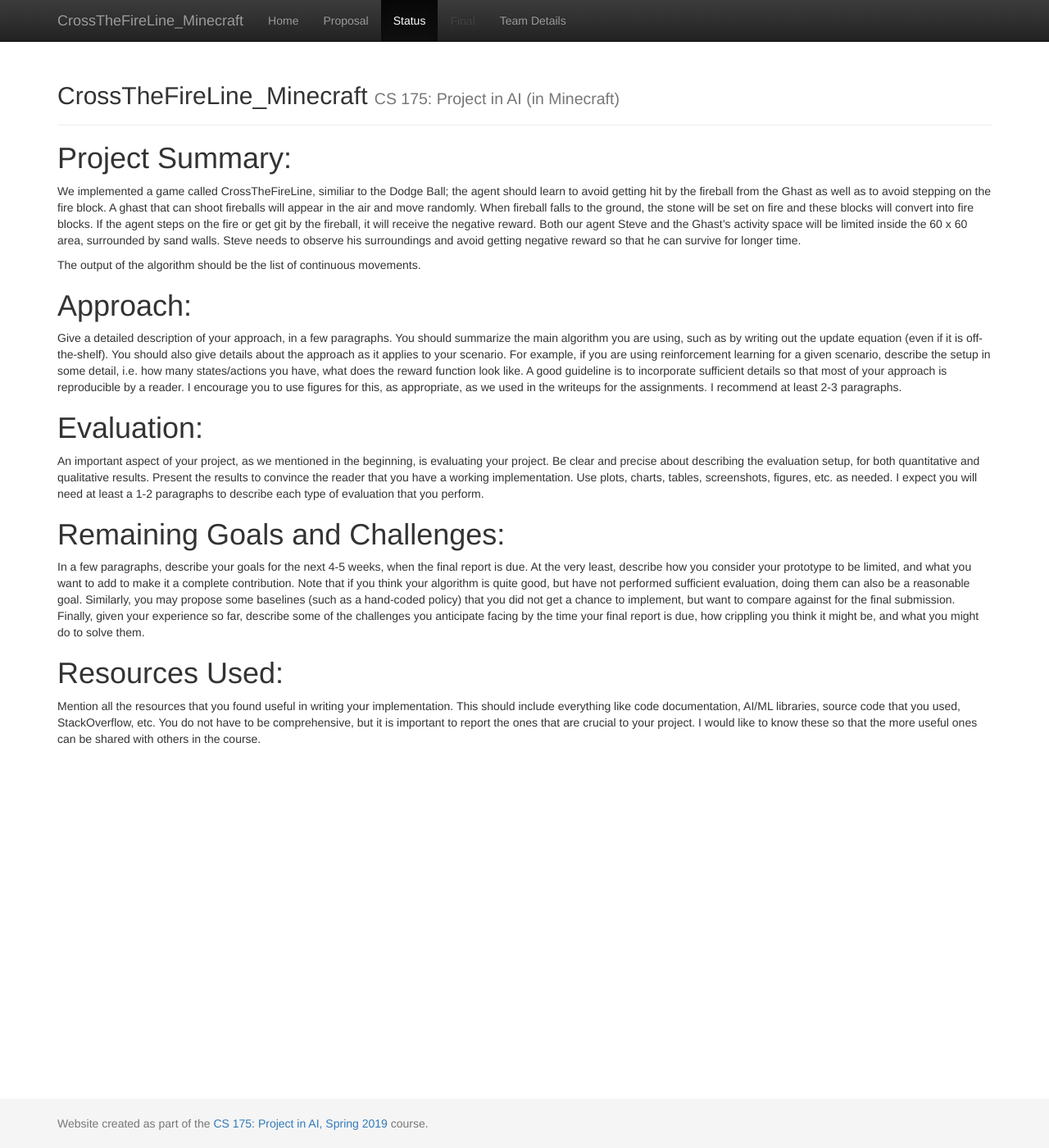
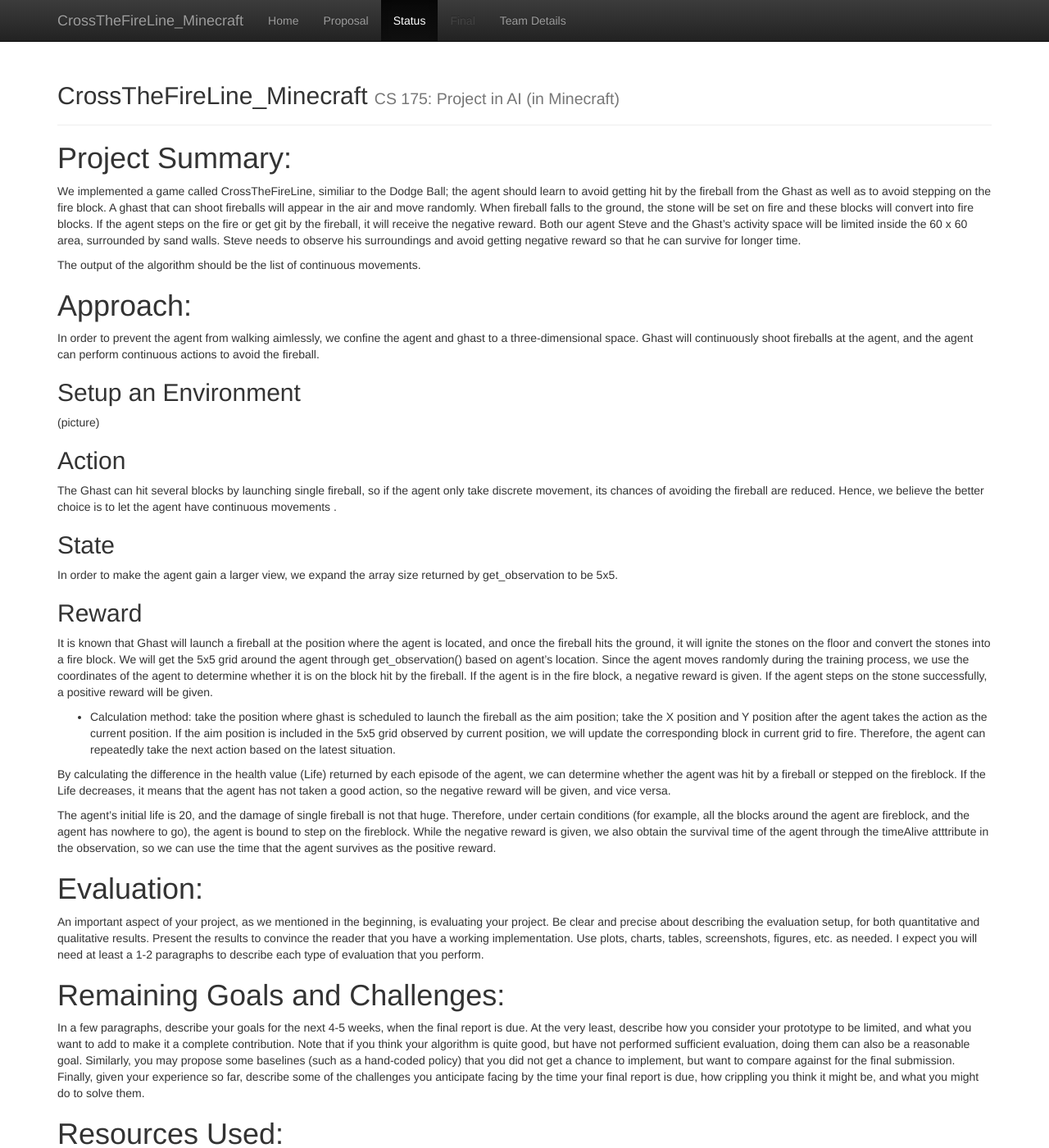
Before and after one commit to Chilly712/CrossTheFireLine_Minecraft, a Jekyll site: the page built from docs/status.md, in a window 1280 px wide and 1400 px high. Shown: the whole window at 82% size. Built offline with Jekyll 4.4.1, drawn with Linux system fonts in a browser that asks for light colours.

Commit message:
Update status.md

```diff
--- a/docs/status.md
+++ b/docs/status.md
@@ -9,7 +9,28 @@
   The output of the algorithm should be the list of continuous movements.
 
 # Approach:
-  Give a detailed description of your approach, in a few paragraphs. You should summarize the main algorithm you are using, such as by writing out the update equation (even if it is off-the-shelf). You should also give details about the approach as it applies to your scenario. For example, if you are using reinforcement learning for a given scenario, describe the setup in some detail, i.e. how many states/actions you have, what does the reward function look like. A good guideline is to incorporate sufficient details so that most of your approach is reproducible by a reader. I encourage you to use figures for this, as appropriate, as we used in the writeups for the assignments. I recommend at least 2-3 paragraphs.
+
+In order to prevent the agent from walking aimlessly, we confine the agent and ghast to a three-dimensional space. Ghast will continuously shoot fireballs at the agent, and the agent can perform continuous actions to avoid the fireball.
+
+## Setup an Environment
+(picture)
+
+## Action
+The Ghast can hit several blocks by launching single fireball, so if the agent only take discrete movement, its chances of avoiding the fireball are reduced. Hence, we believe the better choice is to let the agent have continuous movements .
+
+## State
+In order to make the agent gain a larger view, we expand the array size returned by get_observation to be 5x5.
+
+## Reward
+It is known that Ghast will launch a fireball at the position where the agent is located, and once the fireball hits the ground, it will ignite the stones on the floor and convert the stones into a fire block. We will get the 5x5 grid around the agent through get_observation() based on agent's location. Since the agent moves randomly during the training process, we use the coordinates of the agent to determine whether it is on the block hit by the fireball. If the agent is in the fire block, a negative reward is given. If the agent steps on the stone successfully, a positive reward will be given.
+
+- Calculation method:
+take the position where ghast is scheduled to launch the fireball as the aim position; take the X position and Y position after the agent takes the action as the current position. If the aim position is included in the 5x5 grid observed by current position, we will update the corresponding block in current grid to fire. Therefore, the agent can repeatedly take the next action based on the latest situation.
+
+By calculating the difference in the health value (Life) returned by each episode of the agent, we can determine whether the agent was hit by a fireball or stepped on the fireblock. If the Life decreases, it means that the agent has not taken a good action, so the negative reward will be given, and vice versa.
+
+The agent’s initial life is 20, and the damage of single fireball is not that huge. Therefore, under certain conditions (for example, all the blocks around the agent are fireblock, and the agent has nowhere to go), the agent is bound to step on the fireblock. While the negative reward is given, we also obtain the survival time of the agent through the timeAlive atttribute in the observation, so we can use the time that the agent survives as the positive reward.
+
 
 # Evaluation:
   An important aspect of your project, as we mentioned in the beginning, is evaluating your project. Be clear and precise about describing the evaluation setup, for both quantitative and qualitative results. Present the results to convince the reader that you have a working implementation. Use plots, charts, tables, screenshots, figures, etc. as needed. I expect you will need at least a 1-2 paragraphs to describe each type of evaluation that you perform.
```
